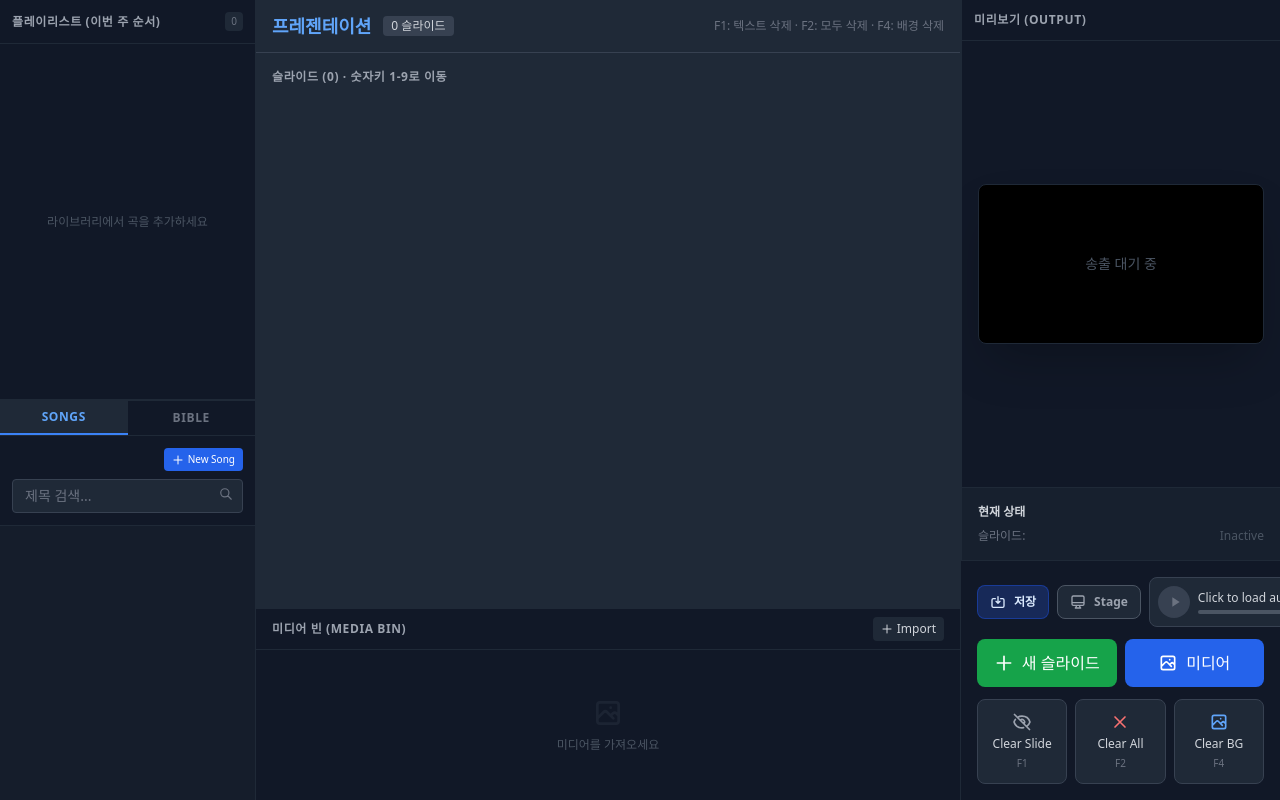
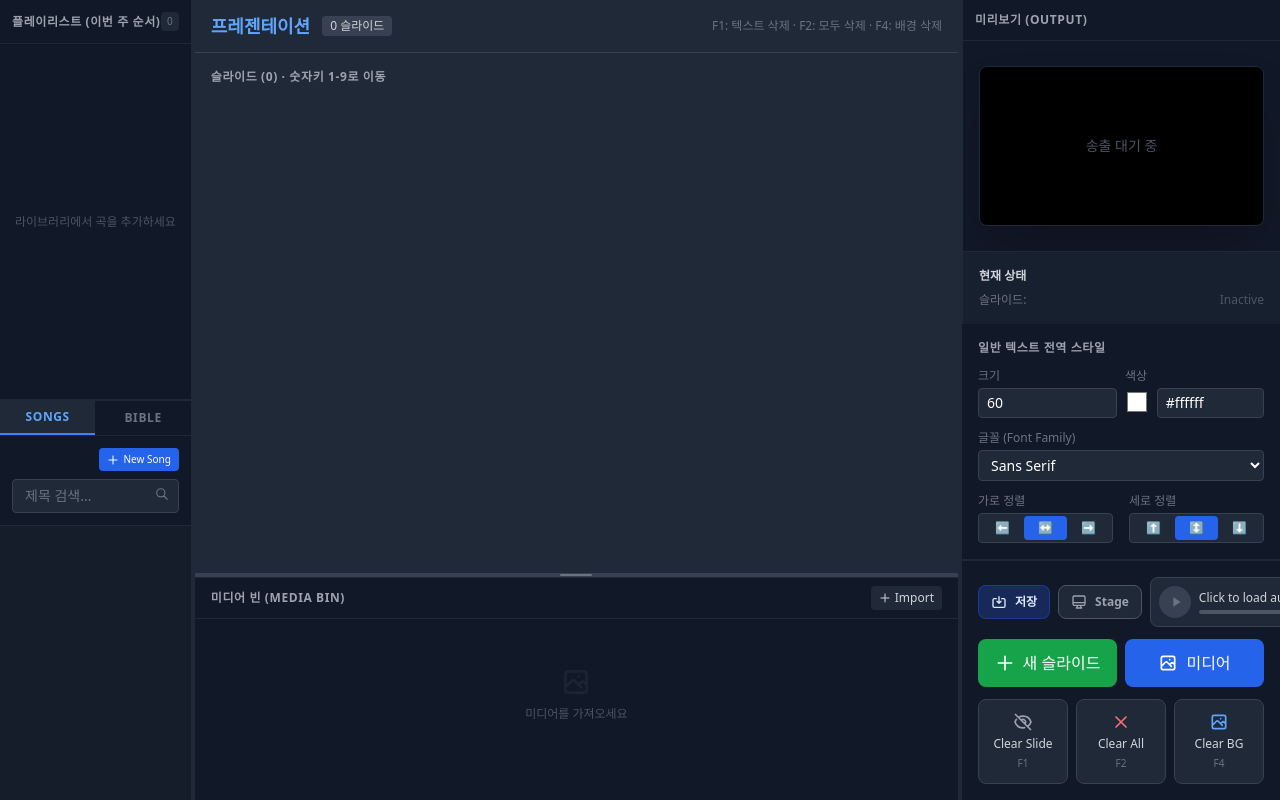
Before and after one commit to Cat613/Propre, a React (Vite) app: page / in a window 1280 px wide. Built offline with nearby package versions, Linux system fonts and the light colour scheme.

Commit message:
feat: resizable panels and improved preview sizing

```diff
--- a/package.json
+++ b/package.json
@@ -17,6 +17,7 @@
         "electron-store": "^11.0.2",
         "react": "^18.2.0",
         "react-dom": "^18.2.0",
+        "react-resizable-panels": "^2.1.7",
         "tailwind-merge": "^2.2.0",
         "zustand": "^5.0.11"
     },
--- a/src/components/ControlPanel.tsx
+++ b/src/components/ControlPanel.tsx
@@ -7,6 +7,7 @@ import ControlToolbar from './ControlToolbar'
 import MediaBin from './MediaBin'
 import { usePresentationStore } from '../store'
 import { useHotkeys } from '../hooks/useHotkeys'
+import { Panel, PanelGroup, PanelResizeHandle } from 'react-resizable-panels'
 
 const ControlPanel: React.FC = () => {
     const { slides, setActiveSlide, loadLibrary, clearText, clearAll, clearBackground } = usePresentationStore()
@@ -62,14 +63,17 @@ const ControlPanel: React.FC = () => {
     }, [slides, isEditModalOpen, setActiveSlide, clearText, clearAll, clearBackground])
 
     return (
-        <div className="flex h-screen bg-gray-900 text-gray-100">
+        <div className="h-screen w-screen bg-gray-900 text-gray-100 flex flex-col overflow-hidden">
+            <PanelGroup direction="horizontal">
                 {/* Left Sidebar */}
-            <aside className="w-64 bg-gray-900 border-r border-gray-800 flex-shrink-0">
+                <Panel defaultSize={15} minSize={10} maxSize={30} className="bg-gray-900 flex flex-col">
                     <LeftSidebar />
-            </aside>
+                </Panel>
+
+                <PanelResizeHandle className="w-1 bg-gray-800 hover:bg-blue-600 transition-colors cursor-col-resize" />
 
                 {/* Main Content */}
-            <main className="flex-1 bg-gray-800 overflow-hidden flex flex-col">
+                <Panel defaultSize={60} minSize={30} className="bg-gray-800 flex flex-col overflow-hidden">
                     {/* Header */}
                     <header className="flex items-center justify-between px-4 py-3 bg-gray-800 border-b border-gray-700 flex-shrink-0">
                         <div className="flex items-center gap-3">
@@ -83,25 +87,38 @@ const ControlPanel: React.FC = () => {
                         </div>
                     </header>
 
-                {/* Slide Grid Area (Flexible height) */}
+                    <PanelGroup direction="vertical">
+                        {/* Slide Grid Area */}
+                        <Panel defaultSize={70} minSize={30} className="flex flex-col bg-gray-800">
                             <div className="flex-1 overflow-y-auto min-h-0">
                                 <SlideGrid onEditModalChange={setIsEditModalOpen} />
                             </div>
+                        </Panel>
 
-                {/* Media Bin (Fixed height) */}
-                <div className="flex-shrink-0">
+                        <PanelResizeHandle className="h-1 bg-gray-700 hover:bg-blue-600 transition-colors cursor-row-resize flex items-center justify-center">
+                            <div className="w-8 h-0.5 bg-gray-500 rounded-full my-0.5" />
+                        </PanelResizeHandle>
+
+                        {/* Media Bin */}
+                        <Panel defaultSize={30} minSize={15} className="flex flex-col bg-gray-900">
+                            <div className="flex-1 overflow-hidden">
                                 <MediaBin />
                             </div>
-            </main>
+                        </Panel>
+                    </PanelGroup>
+                </Panel>
+
+                <PanelResizeHandle className="w-1 bg-gray-800 hover:bg-blue-600 transition-colors cursor-col-resize" />
 
                 {/* Right Sidebar */}
-            <aside className="w-80 bg-gray-900 border-l border-gray-800 flex-shrink-0 flex flex-col">
-                <div className="flex-1 overflow-y-auto">
+                <Panel defaultSize={25} minSize={20} maxSize={50} className="bg-gray-900 flex flex-col">
+                    <div className="flex-1 overflow-y-auto flex flex-col">
                         <PreviewPanel />
                         <GlobalStylePanel />
                     </div>
                     <ControlToolbar />
-            </aside>
+                </Panel>
+            </PanelGroup>
         </div>
     )
 }
```
Also changed, not shown: dist-electron/main.js, 1 other file (tests, documents, lock files or other folders). Lines whose indentation alone changed are shown as unchanged.
